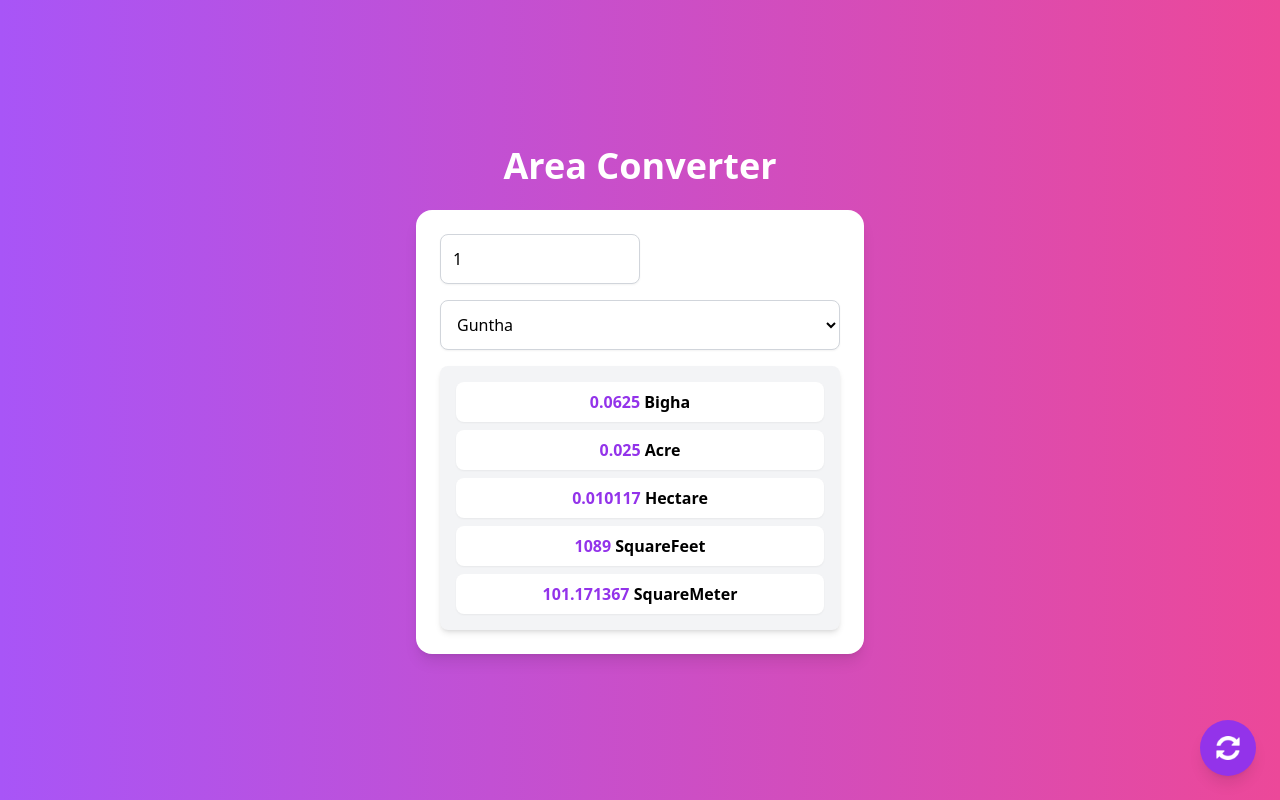
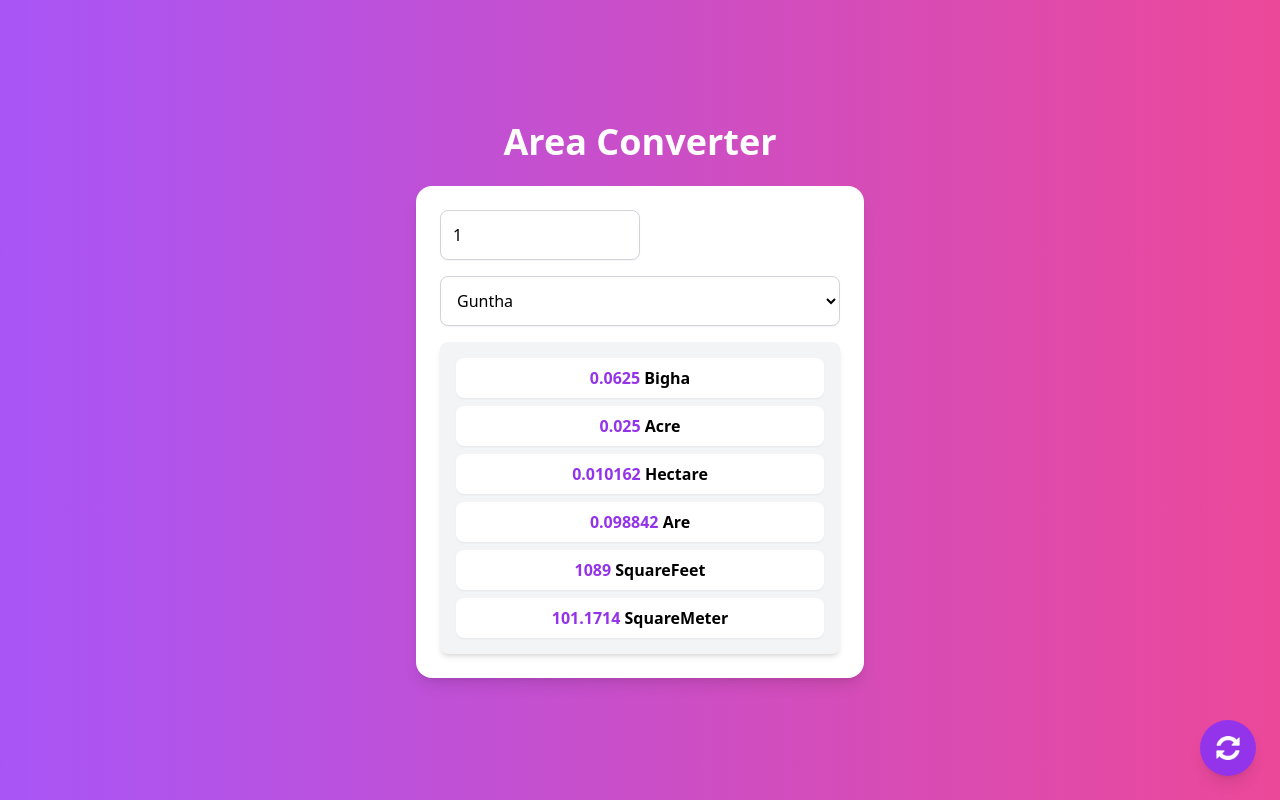
Before and after one commit to Murlidhar08/Area-Converter, a React (Vite) app: page / in a window 1280 px wide. Built offline with nearby package versions, Linux system fonts and the light colour scheme.

Commit message:
Improve conversion logic and accuracy

```diff
--- a/src/pages/AreaConverterMultiple.tsx
+++ b/src/pages/AreaConverterMultiple.tsx
@@ -2,22 +2,88 @@ import { useState } from "react";
 import { motion } from "framer-motion";
 import { useNavigate } from "react-router-dom";
 
-interface Units {
+interface UnitConversion {
   [key: string]: number;
 }
 
-// Accurate Gujarat-based area conversion ratios
-const units: Units = {
-  Guntha: 1,
-  Bigha: 0.0625,
-  Acre: 0.025,
-  Hectare: 0.010117,
-  SquareFeet: 1089,
-  SquareMeter: 101.171367,
+interface UnitDetails {
+  Guntha: UnitConversion;
+  Bigha: UnitConversion;
+  Acre: UnitConversion;
+  Hectare: UnitConversion;
+  Are: UnitConversion;
+  SquareFeet: UnitConversion;
+  SquareMeter: UnitConversion;
+}
+
+const unitDetails: UnitDetails = {
+  Guntha: {
+    Guntha: 1,
+    Bigha: 0.0625,
+    Acre: 0.025,
+    Hectare: 0.010162,
+    Are: 0.098842,
+    SquareFeet: 1089.0,
+    SquareMeter: 101.1714,
+  },
+  Bigha: {
+    Guntha: 16.0,
+    Bigha: 1,
+    Acre: 0.4,
+    Hectare: 0.162597,
+    Are: 1.618742,
+    SquareFeet: 17424.0,
+    SquareMeter: 1618.7424,
+  },
+  Acre: {
+    Guntha: 40.0,
+    Bigha: 2.5,
+    Acre: 1,
+    Hectare: 0.404686,
+    Are: 4.04686,
+    SquareFeet: 43560.0,
+    SquareMeter: 4046.86,
+  },
+  Hectare: {
+    Guntha: 98.425197,
+    Bigha: 6.151575,
+    Acre: 2.471054,
+    Hectare: 1,
+    Are: 10.0,
+    SquareFeet: 107639.104167,
+    SquareMeter: 10000.0,
+  },
+  Are: {
+    Guntha: 0.988421,
+    Bigha: 0.061776,
+    Acre: 0.024711,
+    Hectare: 0.1,
+    Are: 1,
+    SquareFeet: 1076.391042,
+    SquareMeter: 100.0,
+  },
+  SquareFeet: {
+    Guntha: 0.000918,
+    Bigha: 0.000057,
+    Acre: 0.000023,
+    Hectare: 0.000093,
+    Are: 0.000093,
+    SquareFeet: 1,
+    SquareMeter: 0.092903,
+  },
+  SquareMeter: {
+    Guntha: 0.009882,
+    Bigha: 0.000618,
+    Acre: 0.000247,
+    Hectare: 0.01,
+    Are: 0.01,
+    SquareFeet: 10.76391,
+    SquareMeter: 1,
+  },
 };
 
 const calculateCustomUnit = (h: number, r: number, sm: number): number => {
-  return h * 98.842195 + r * 0.98 + sm * 0.101171;
+  return h * 98.425197 + r * 0.988421 + sm * 0.009882;
 };
 
 export default function AreaConverter() {
@@ -27,14 +93,22 @@ export default function AreaConverter() {
   const [customR, setCustomR] = useState<number>(0);
   const [customSM, setCustomSM] = useState<number>(0);
 
-  const navigate = useNavigate();
+  const navigate = useNavigate(); // Initialize navigate function
 
-  const convertArea = (targetUnit: string): number => {
-    const baseValue =
-      fromUnit === "H.RA.SM"
-        ? calculateCustomUnit(customH, customR, customSM)
-        : value / units[fromUnit];
-    return Number((baseValue * units[targetUnit]).toFixed(6));
+  const convertArea = (targetUnit: keyof UnitConversion): number => {
+    if (fromUnit === "H.RA.SM") {
+      // Convert custom format to Guntha first
+      const gunthaValue = calculateCustomUnit(customH, customR, customSM);
+      return Number(
+        (gunthaValue * unitDetails["Guntha"][targetUnit]).toFixed(6)
+      );
+    }
+
+    return Number(
+      (value * unitDetails[fromUnit as keyof UnitDetails][targetUnit]).toFixed(
+        6
+      )
+    );
   };
 
   // Functions
@@ -99,16 +173,16 @@ export default function AreaConverter() {
           onChange={(e) => setFromUnit(e.target.value)}
           className="w-full p-3 border border-gray-300 rounded-lg shadow-sm bg-white focus:outline-none focus:ring-2 focus:ring-purple-400 mb-4"
         >
-          {Object.keys(units).map((unit) => (
+          {Object.keys(unitDetails).map((unit) => (
             <option key={unit} value={unit}>
               {unit}
             </option>
           ))}
-          <option value="H.RA.SM">H.RA.SM</option>
+          <option value="H.RA.SM">Hectare - Are - SquareMeter</option>
         </select>
 
         <div className="bg-gray-100 p-4 rounded-lg shadow-md text-center font-semibold text-sm sm:text-base space-y-2">
-          {Object.keys(units).map(
+          {Object.keys(unitDetails).map(
             (unit) =>
               unit !== fromUnit && (
                 <motion.p
@@ -128,6 +202,7 @@ export default function AreaConverter() {
       </motion.div>
       {/* Floating Button for Single Page */}
       <motion.button
+        title="Single Conversion"
         onClick={navigateToSinglePage}
         className="fixed bottom-6 right-6 bg-purple-600 hover:bg-purple-700 text-white p-4 rounded-full shadow-lg focus:outline-none"
         whileHover={{ scale: 1.1 }}
--- a/src/pages/AreaConverterSingle.tsx
+++ b/src/pages/AreaConverterSingle.tsx
@@ -1,29 +1,95 @@
 import { useState } from "react";
 import { motion } from "framer-motion";
-import { useNavigate } from "react-router-dom"; // Import useNavigate
+import { useNavigate } from "react-router-dom";
 
-interface Units {
+interface UnitConversion {
   [key: string]: number;
 }
 
-const units: Units = {
+interface UnitDetails {
+  Guntha: UnitConversion;
+  Bigha: UnitConversion;
+  Acre: UnitConversion;
+  Hectare: UnitConversion;
+  Are: UnitConversion;
+  SquareFeet: UnitConversion;
+  SquareMeter: UnitConversion;
+}
+
+const unitDetails: UnitDetails = {
+  Guntha: {
     Guntha: 1,
     Bigha: 0.0625,
     Acre: 0.025,
-    Hectare: 0.010117,
-    SquareFeet: 1089,
-    SquareMeter: 101.171367,
+    Hectare: 0.010162,
+    Are: 0.098842,
+    SquareFeet: 1089.0,
+    SquareMeter: 101.1714,
+  },
+  Bigha: {
+    Guntha: 16.0,
+    Bigha: 1,
+    Acre: 0.4,
+    Hectare: 0.162597,
+    Are: 1.618742,
+    SquareFeet: 17424.0,
+    SquareMeter: 1618.7424,
+  },
+  Acre: {
+    Guntha: 40.0,
+    Bigha: 2.5,
+    Acre: 1,
+    Hectare: 0.404686,
+    Are: 4.04686,
+    SquareFeet: 43560.0,
+    SquareMeter: 4046.86,
+  },
+  Hectare: {
+    Guntha: 98.425197,
+    Bigha: 6.151575,
+    Acre: 2.471054,
+    Hectare: 1,
+    Are: 10.0,
+    SquareFeet: 107639.104167,
+    SquareMeter: 10000.0,
+  },
+  Are: {
+    Guntha: 0.988421,
+    Bigha: 0.061776,
+    Acre: 0.024711,
+    Hectare: 0.1,
+    Are: 1,
+    SquareFeet: 1076.391042,
+    SquareMeter: 100.0,
+  },
+  SquareFeet: {
+    Guntha: 0.000918,
+    Bigha: 0.000057,
+    Acre: 0.000023,
+    Hectare: 0.000093,
+    Are: 0.000093,
+    SquareFeet: 1,
+    SquareMeter: 0.092903,
+  },
+  SquareMeter: {
+    Guntha: 0.009882,
+    Bigha: 0.000618,
+    Acre: 0.000247,
+    Hectare: 0.01,
+    Are: 0.01,
+    SquareFeet: 10.76391,
+    SquareMeter: 1,
+  },
 };
 
 const AreaConverter: React.FC = () => {
   const [value, setValue] = useState<number>(1);
-    const [fromUnit, setFromUnit] = useState<string>("Bigha");
-    const [toUnit, setToUnit] = useState<string>("Guntha");
-    const navigate = useNavigate(); // Initialize navigate function
+  const [fromUnit, setFromUnit] = useState<keyof UnitDetails>("Bigha");
+  const [toUnit, setToUnit] = useState<keyof UnitDetails>("Guntha");
+  const navigate = useNavigate();
 
   const convertArea = (): number => {
-        const baseValue = value / units[fromUnit]; // Convert to base unit (Guntha)
-        return Number((baseValue * units[toUnit]).toFixed(6)); // Convert to target unit
+    return Number((value * unitDetails[fromUnit][toUnit]).toFixed(6));
   };
 
     /** Swap the selected units */
@@ -69,10 +135,10 @@ const AreaConverter: React.FC = () => {
                     {/* From Unit */}
           <select
             value={fromUnit}
-                        onChange={(e) => setFromUnit(e.target.value)}
+            onChange={(e) => setFromUnit(e.target.value as keyof UnitDetails)}
             className="w-1/2 p-3 border border-gray-300 rounded-lg shadow-sm bg-white focus:outline-none focus:ring-2 focus:ring-purple-400"
           >
-                        {Object.keys(units).map((unit) => (
+            {Object.keys(unitDetails).map((unit) => (
               <option key={unit} value={unit}>
                 {unit}
               </option>
@@ -82,16 +148,14 @@ const AreaConverter: React.FC = () => {
                     {/* Swap Button with SVG */}
           <button
             onClick={swapUnits}
-                        className="text-purple-500 hover:text-purple-700 transition-colors flex items-center justify-center p-2"
+            className="text-purple-500 hover:text-purple-700 transition-colors flex items-center justify-center p-2 mx-3"
             aria-label="Swap Units"
           >
             <svg
               xmlns="http://www.w3.org/2000/svg"
-                            xmlSpace="preserve"
-                            id="swap"
+              viewBox="0 0 92 92"
               width="40"
               height="40"
-                            viewBox="0 0 92 92"
               className="fill-current"
             >
               <path d="M92 55.5c0 1.1-.4 2.1-1.2 2.8L72.2 76.9c-.8.8-1.8 1.1-2.8 1.1-1 0-2.1-.5-2.8-1.2-1.6-1.6-1.6-4.2 0-5.8l11.7-12H39.2c-2.2 0-4-1.8-4-4s1.8-4 4-4h39.1L66.6 39.5c-1.6-1.6-1.6-3.9 0-5.4 1.6-1.6 4.1-1.6 5.7 0l18.6 18.6c.7.7 1.1 1.7 1.1 2.8zM13.7 41h39.1c2.2 0 4-1.8 4-4s-1.8-4-4-4H13.7l11.7-12c1.6-1.6 1.6-4.2 0-5.8s-4.1-1.6-5.7-.1L1.2 33.7c-.8.7-1.2 1.7-1.2 2.8s.4 2.1 1.2 2.8l18.6 18.6c.8.8 1.8 1.2 2.8 1.2 1 0 2.1-.4 2.8-1.2 1.6-1.6 1.6-3.9 0-5.4L13.7 41z"></path>
@@ -101,10 +165,10 @@ const AreaConverter: React.FC = () => {
                     {/* To Unit */}
           <select
             value={toUnit}
-                        onChange={(e) => setToUnit(e.target.value)}
+            onChange={(e) => setToUnit(e.target.value as keyof UnitDetails)}
             className="w-1/2 p-3 border border-gray-300 rounded-lg shadow-sm bg-white focus:outline-none focus:ring-2 focus:ring-purple-400"
           >
-                        {Object.keys(units).map((unit) => (
+            {Object.keys(unitDetails).map((unit) => (
               <option key={unit} value={unit}>
                 {unit}
               </option>
@@ -119,7 +183,8 @@ const AreaConverter: React.FC = () => {
           animate={{ opacity: 1, y: 0 }}
         >
           {value} {fromUnit} ={" "}
-                    <span className="text-purple-600 font-bold">{convertArea()}</span> {toUnit}
+          <span className="text-purple-600 font-bold">{convertArea()}</span>{" "}
+          {toUnit}
         </motion.div>
       </motion.div>
 
@@ -131,8 +196,7 @@ const AreaConverter: React.FC = () => {
         whileTap={{ scale: 0.9 }}
         aria-label="Go to Single Page"
       >
-                {/* Single Page Icon (You can replace with an actual icon if needed) */}
-                <img className="w-6 h-6" src="/images/convert.png" alt="img"/>
+        <img className="w-6 h-6" src="/images/convert.png" alt="img" />
       </motion.button>
     </div>
   );
```
Lines whose indentation alone changed are shown as unchanged.
